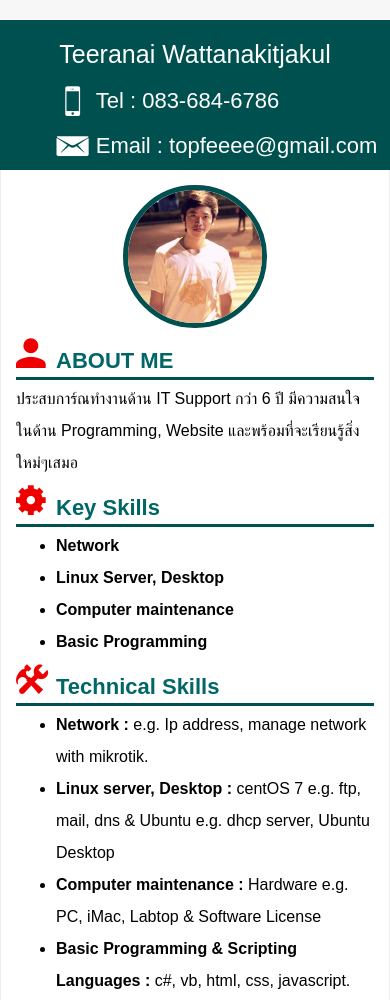
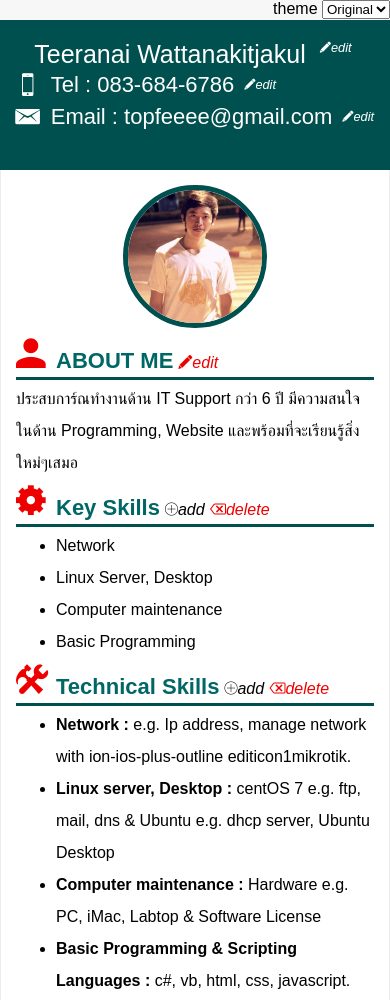
Before and after one commit to chaitee01/codecampfinalproject, a plain HTML site: page index.html in a window 390 px wide. Shown: the top 1000 px of the page. Drawn offline with nearby package versions, Linux system fonts and the light colour scheme.

Commit message:
Dynamic Resume Page

```diff
--- a/index.html
+++ b/index.html
@@ -10,85 +10,101 @@
         <link rel="stylesheet" type="text/css" href="http://code.ionicframework.com/ionicons/2.0.1/css/ionicons.min.css">
     </head>
 	<body>
+            <div class="themeselect">
+                <span>theme</span>
+                <select class="select" id="select" onchange="changetheme();">
+                    <option>Original</option>
+                    <option>Dark</option>
+                </select>
+            </div>
 
-            <div class="container1">
+            <div class="container1" id="container1">
+
                 <div class="item1">
-                    <p>Teeranai  Wattanakitjakul</p>
+
+                    <p contenteditable="false" id="name">Teeranai  Wattanakitjakul</p>
+                    <i class="ion-edit" onclick="editname();">edit</i>
                 </div>
                 <div class="item2">
-                    <ul>
-                        <li><p><i class="ion-iphone headicon"></i>Tel : 083-684-6786</p></li>
-                        <li><p><i class="ion-email headicon"></i>Email : topfeeee@gmail.com</p></li>
-                    </ul>
+                    <div class="subitem2">
+                        <i class="ion-iphone headicon"></i>
+                        <p contenteditable="false" id="phone">Tel : 083-684-6786</p>
+                        <i class="ion-edit editicon" onclick="editphone();">edit</i>
+                    </div>
+                    <div class="subitem2">
+                        <i class="ion-email headicon"></i>
+                        <p contenteditable="false" id="email">Email : topfeeee@gmail.com</p>
+                        <i class="ion-edit editicon" onclick="editemail();">edit</i>
+                    </div>
                 </div>
             </div>
-            <div class="container2">
+            <div class="container2" id="container2">
                 <div class="item3">
                     <div>
                         <img src="t.jpg" width="40%">
                     </div>
                     <div>
-                        <p class="heading"><i class="ion-android-person"></i><strong>ABOUT ME</strong></p>
-                        <p class="abouttext">ประสบการ์ณทำงานด้าน IT Support กว่า 6 ปี มีความสนใจในด้าน Programming, Website และพร้อมที่จะเรียนรู้สิ่งใหม่ๆเสมอ</p>
+                        <p class="heading abouthover"><i class="ion-android-person"></i><strong id="strongtext">ABOUT ME</strong><i class="ion-edit editicon1" onclick="editabout();">edit</i></p>
+                        <p class="abouttext" id="aboutme">ประสบการ์ณทำงานด้าน IT Support กว่า 6 ปี มีความสนใจในด้าน Programming, Website และพร้อมที่จะเรียนรู้สิ่งใหม่ๆเสมอ</p>
                     </div>
                     <div>
-                         <p class="heading"><i class="ion-gear-b"></i><strong>Key Skills</strong></p>
-                                <ul>
-                                    <li><strong>Network</strong></li>
-                                    <li><strong>Linux Server, Desktop</strong></li>
-                                    <li><strong>Computer maintenance</strong></li>
-                                    <li><strong>Basic Programming</strong></li>
+                         <p class="heading keyhover"><i class="ion-gear-b"></i><strong id="strongtext1">Key Skills</strong><i class="ion-ios-plus-outline addlisticon" onclick="addLi();" id="addicon">add</i><i class="ion-backspace-outline dellisticon" onclick="delLi();">delete</i></p>
+                                <ul id="keyskillul">
+                                    <li tabindex="1">Network</li>
+                                    <li tabindex="1">Linux Server, Desktop</li>
+                                    <li tabindex="1">Computer maintenance</li>
+                                    <li tabindex="1">Basic Programming</li>
                                 </ul>
                     </div>
                     <div>
-                        <p class="heading"><i class="ion-settings"></i><strong>Technical Skills</strong></p>
-                                <ul>
-                                    <li><strong>Network : </strong>e.g. Ip address, manage network with mikrotik.</li>
-                                    <li><strong>Linux server, Desktop : </strong>centOS 7 e.g. ftp, mail, dns &amp; Ubuntu e.g. dhcp server, Ubuntu Desktop</li>
-                                    <li><strong>Computer maintenance : </strong>Hardware e.g. PC, iMac, Labtop &amp; Software License </li>
-                                    <li><strong>Basic Programming &amp; Scripting Languages : </strong>c#, vb, html, css, javascript.</li>
+                        <p class="heading keyhover"><i class="ion-settings"></i><strong id="strongtext2">Technical Skills</strong><i class="ion-ios-plus-outline addlisticon" onclick="addLi1();" id="addicon">add</i><i class="ion-backspace-outline dellisticon" onclick="delLi1();">delete</i></p>
+                                <ul id="techskillul">
+                                    <li tabindex="1"><strong>Network : </strong>e.g. Ip address, manage network with ion-ios-plus-outline editicon1mikrotik.</li>
+                                    <li tabindex="1"><strong>Linux server, Desktop : </strong>centOS 7 e.g. ftp, mail, dns &amp; Ubuntu e.g. dhcp server, Ubuntu Desktop</li>
+                                    <li tabindex="1"><strong>Computer maintenance : </strong>Hardware e.g. PC, iMac, Labtop &amp; Software License </li>
+                                    <li tabindex="1"><strong>Basic Programming &amp; Scripting Languages : </strong>c#, vb, html, css, javascript.</li>
                                 </ul>
                     </div>
                 </div>
                 <div class="item4">
                     <div>
-                         <p class="heading"><i class="ion-briefcase"></i><strong>EXPERIENCE</strong></p>
-                                <strong>Network Administrator</strong>
-                                <ul>
+                         <p class="heading"><i class="ion-briefcase"></i><strong id="strongtext3">EXPERIENCE</strong></p>
+                                <strong id="strongtext6">Network Administrator</strong>
+                                <ul id="subexperul1">
                                     <li>Coordinate with external outsource on moving current system to cloud-based.</li>
                                     <li>Design and Implement IT middleware infrastructure solutions including reverse proxy to support both present and future business requirements.</li>
                                     <li>Install, configure, administer and manage IT middleware infrastructure including reverse proxy under minimal supervision to ensure high performance / reliability / availability of systems can support business users and applications.</li>
                                 </ul>
-                                <strong>IT Support</strong>
-                                <ul>
+                                <strong id="strongtext7">IT Support</strong>
+                                <ul id="subexperul2">
                                     <li>ตรวจสอบการทำงานของระบบคอมพิวเตอร์ติดตั้ง,ดูแลปรับปรุง H/W PC,OS Windows,Linux OS,MacOS</li>
                                     <li>ดูแลระบบ LAN VLAN VPN Wireless, Internet Adsl</li>
                                     <li>จัดทำเอกสาร Asset</li>
                                 </ul>
                     </div>
                     <div>
-                        <p class="heading"><i class="ion-university"></i><strong>Education</strong></p>
-                                <h4>business computer</h4>
-                                <strong>thonburi commercial college</strong>
+                        <p class="heading"><i class="ion-university"></i><strong id="strongtext4">Education</strong></p>
+                                <h4 id="strongtext8">business computer</h4>
+                                <strong id="strongtext9">thonburi commercial college</strong>
                                 <span class="provience">Bangkok, Thailand</span>
                                 <p class="datetext">2012-2015</p>
                     </div>
                     <div>
 
-                    <p class="heading"><i class="ion-arrow-graph-up-right"></i><strong>Training</strong></p>
-                                <strong>Udemy Online Course</strong>
-                                <ul>
+                    <p class="heading"><i class="ion-arrow-graph-up-right"></i><strong id="strongtext5">Training</strong></p>
+                                <strong id="strongtext10">Udemy Online Course</strong>
+                                <ul id="subtrainingul1">
                                     <li>Basic frontend Html+css</li>
                                     <li>Basic C#, vb programming</li>
                                     <li>Basic object oriented concepts &amp; Class</li>
                                 </ul>
-                                <strong>Code Camp Thailand</strong>
-                                <ul>
-                                    <li>Fullstack NodeJS Developer<span>กำลังศึกษา</span></li>
+                                <strong id="strongtext11">Code Camp Thailand</strong>
+                                <ul id="subtrainingul2">
+                                    <li>Fullstack NodeJS Developer<span>(กำลังศึกษา)</span></li>
                                 </ul></div>
                 </div>
 
             </div>
-
+        <script src="script.js"></script>
 	</body>
 </html>
--- /dev/null
+++ b/script.js
@@ -0,0 +1,172 @@
+function editname() {
+    document.getElementById('name').contentEditable = true;
+}
+
+function editphone() {
+    document.getElementById('phone').contentEditable = true;
+}
+
+
+function editemail() {
+    document.getElementById('email').contentEditable = true;
+}
+
+function editabout() {
+    document.getElementById('aboutme').contentEditable = true;
+}
+
+
+//keyskill edit
+let items = document.querySelectorAll("#keyskillul LI"),
+    tab = [], index;
+
+
+
+for(var i=0; i<items.length; i++){
+    tab.push(items[i].innerHTML);
+}
+
+for(var i=0; i<items.length; i++){
+    items[i].onclick = function() {
+      index = tab.indexOf(this.innerHTML);
+        console.log(this.innerHTML + " INDEX = " + index)
+    };
+}
+
+function refreshArray() {
+    tab.length = 0;
+    items = document.querySelectorAll("#keyskillul LI")
+
+    for(var i = 0; i < items.length; i++){
+        tab.push(items[i].innerHTML);
+    }
+}
+function addLi() {
+    let addlist = prompt("Fill you keyskills");
+    let listNode = document.getElementById('keyskillul');
+    let linode = document.createElement("LI");
+    linode.tabIndex = "1";
+    let txtNode = document.createTextNode(addlist);
+
+    linode.appendChild(txtNode);
+    listNode.appendChild(linode);
+
+    refreshArray();
+
+    linode.onclick = function() {
+      index = tab.indexOf(linode.innerHTML);
+        console.log(linode.innerHTML + " INDEX = " + index)
+    };
+
+}
+
+function delLi() {
+
+    console.log(this.innerHTML + " INDEX = " + index);
+    items[index].parentNode.removeChild(items[index]);
+}
+//techskill edit
+let items1 = document.querySelectorAll("#techskillul LI"),
+    tab1 = [], index1;
+
+for(var i=0; i<items1.length; i++){
+    tab1.push(items1[i].innerHTML);
+}
+
+for(var i=0; i<items1.length; i++){
+    items1[i].onclick = function() {
+      index1 = tab1.indexOf(this.innerHTML);
+        console.log(this.innerHTML + " INDEX = " + index1)
+    };
+}
+
+function refreshArray1() {
+    tab1.length = 0;
+    items1 = document.querySelectorAll("#techskillul LI")
+
+    for(var i = 0; i < items1.length; i++){
+        tab1.push(items1[i].innerHTML);
+    }
+}
+
+function addLi1() {
+    let addlist = prompt("Fill you techskills");
+    let listNode = document.getElementById('techskillul');
+    let linode = document.createElement("LI");
+    linode.tabIndex = "1";
+    let txtNode = document.createTextNode(addlist);
+
+    linode.appendChild(txtNode);
+    listNode.appendChild(linode);
+
+    refreshArray1();
+
+    linode.onclick = function() {
+      index1 = tab1.indexOf(linode.innerHTML);
+        console.log(linode.innerHTML + " INDEX = " + index1)
+    };
+
+}
+function delLi1() {
+
+    console.log(this.innerHTML + " INDEX = " + index1);
+    items1[index1].parentNode.removeChild(items1[index1]);
+}
+//change theme
+function changetheme() {
+    let theme = document.getElementById("select").value;
+    if(theme == "Original"){
+        document.getElementById("container1").style.backgroundColor = "#005050";
+        document.getElementById("container2").style.backgroundColor = "#fff"//#006666
+        document.getElementById("strongtext").style.color = "#006666";
+        document.getElementById("strongtext1").style.color = "#006666";
+        document.getElementById("strongtext2").style.color = "#006666";
+        document.getElementById("strongtext3").style.color = "#006666";
+        document.getElementById("strongtext4").style.color = "#006666";
+        document.getElementById("strongtext5").style.color = "#006666";
+        document.getElementById("strongtext6").style.color = "#006666";
+        document.getElementById("strongtext7").style.color = "#006666";
+        document.getElementById("strongtext8").style.color = "#006666";
+        document.getElementById("strongtext9").style.color = "#000";
+        document.getElementById("strongtext10").style.color = "#006666";
+        document.getElementById("strongtext11").style.color = "#006666";
+        document.getElementById("name").style.color = "#fff";
+        document.getElementById("email").style.color = "#fff";
+        document.getElementById("phone").style.color = "#fff";
+        document.getElementById("aboutme").style.color = "#000";
+        document.getElementById("keyskillul").style.color = "#000";
+        document.getElementById("techskillul").style.color = "#000";
+        document.getElementById("subexperul1").style.color = "#000";
+        document.getElementById("subexperul2").style.color = "#000";
+        document.getElementById("subtrainingul1").style.color = "#000";
+        document.getElementById("subtrainingul2").style.color = "#000";
+        document.getElementById("addicon").style.color = "#000";
+    }else if(theme == "Dark"){
+        document.getElementById("container1").style.backgroundColor = "#444749";
+        document.getElementById("container2").style.backgroundColor = "#1f1f21";//1f1f21
+        document.getElementById("strongtext").style.color = "#5ac8fa";
+        document.getElementById("strongtext1").style.color = "#5ac8fa";
+        document.getElementById("strongtext2").style.color = "#5ac8fa";
+        document.getElementById("strongtext3").style.color = "#5ac8fa";
+        document.getElementById("strongtext4").style.color = "#5ac8fa";
+        document.getElementById("strongtext5").style.color = "#5ac8fa";
+        document.getElementById("strongtext6").style.color = "#5ac8fa";
+        document.getElementById("strongtext7").style.color = "#5ac8fa";
+        document.getElementById("strongtext8").style.color = "#5ac8fa";
+        document.getElementById("strongtext9").style.color = "#39d959";
+        document.getElementById("strongtext10").style.color = "#5ac8fa";
+        document.getElementById("strongtext11").style.color = "#5ac8fa";
+        document.getElementById("name").style.color = "#39d959";
+        document.getElementById("email").style.color = "#39d959";
+        document.getElementById("phone").style.color = "#39d959";
+        document.getElementById("aboutme").style.color = "#39d959";
+        document.getElementById("keyskillul").style.color = "#39d959";
+        document.getElementById("techskillul").style.color = "#39d959";
+        document.getElementById("subexperul1").style.color = "#39d959";
+        document.getElementById("subexperul2").style.color = "#39d959";
+        document.getElementById("subtrainingul1").style.color = "#39d959";
+        document.getElementById("subtrainingul2").style.color = "#39d959";
+        document.getElementById("addicon").style.color = "#fff";
+
+    }
+}
--- a/style.css
+++ b/style.css
@@ -6,6 +6,7 @@
 
 body{
     background-color: #f7f7f7;
+
 }
 
 i {
@@ -14,11 +15,16 @@
     font-size: 1.8em;
     color: #ee0000;
 }
+
+.select{
+
+}
 .headicon {
     color: white;
     text-align: center;
     vertical-align: middle;
     margin-right: 3px;
+    font-size: 1.9rem;
 }
 .container1 {
     display: flex;
@@ -41,7 +47,8 @@
 }
 
 .item1 {
-    width: 30%;
+    display: flex;
+    width: 40%;
     list-style: none;
     text-align: center;
     align-self: center;
@@ -55,10 +62,21 @@
     align-self: center;
     font-size: 22px;
     color: #fff;
+    display: flex;
+    flex-direction: column;
 }
 
-.item2 ul{
-    list-style: none;
+#keyskillul li:focus{
+    color: red;
+    outline: none;
+}
+
+.subitem2 {
+    display: flex;
+    line-height: 2rem;
+}
+.subitem2:hover .editicon{
+    opacity: 1;
 }
 .item3 {
     width: 40%;
@@ -105,10 +123,66 @@
     color: darkgrey;
 }
 
+.item1 i{
+    color: white;
+    font-size: 0.8rem;
+    margin-left: 10px;
+    opacity: 0;
+    transition: opacity .35s ease;
+}
+.item1:hover i{
+    opacity: 1;
+}
+
+.editicon {
+    color: white;
+    font-size: 0.8rem;
+    margin-left: 10px;
+    opacity: 0;
+    transition: opacity .35s ease;
+}
+
+.editicon1 {
+    font-size: 1rem;
+    margin-left: 5px;
+    opacity: 0;
+    transition: opacity .35s ease;
+}
+
+.abouthover:hover .editicon1{
+    opacity: 1;
+}
+
+.keyhover:hover .addlisticon,
+.keyhover:hover .dellisticon{
+    opacity: 1;
+}
+
+.addlisticon {
+    font-size: 1rem;
+    margin-left: 5px;
+    opacity: 0;
+    color: black;
+    transition: opacity .35s ease;
+}
+.dellisticon {
+    font-size: 1rem;
+    margin-left: 5px;
+    opacity: 0;
+    transition: opacity .35s ease;
+    width: 17%;
+}
+.themeselect {
+    position: fixed;
+    top: 0;
+    right: 450px;
+}
+
 @media only screen and (max-width: 905px){
     .container1{
         flex-direction: column;
         width: auto;
+        justify-content: flex-start;
     }
 
     .item1 {
@@ -133,4 +207,24 @@
     .item4{
         width: 100%;
     }
+
+    .item1 i{
+        opacity: 1;
+    }
+
+    .editicon {
+        opacity: 1;
+    }
+
+    .editicon1,
+    .addlisticon,
+    .dellisticon {
+        opacity: 1;
+    }
+
+    .themeselect {
+    position: fixed;
+    top: 0;
+    right: 0;
 }
+}
```
